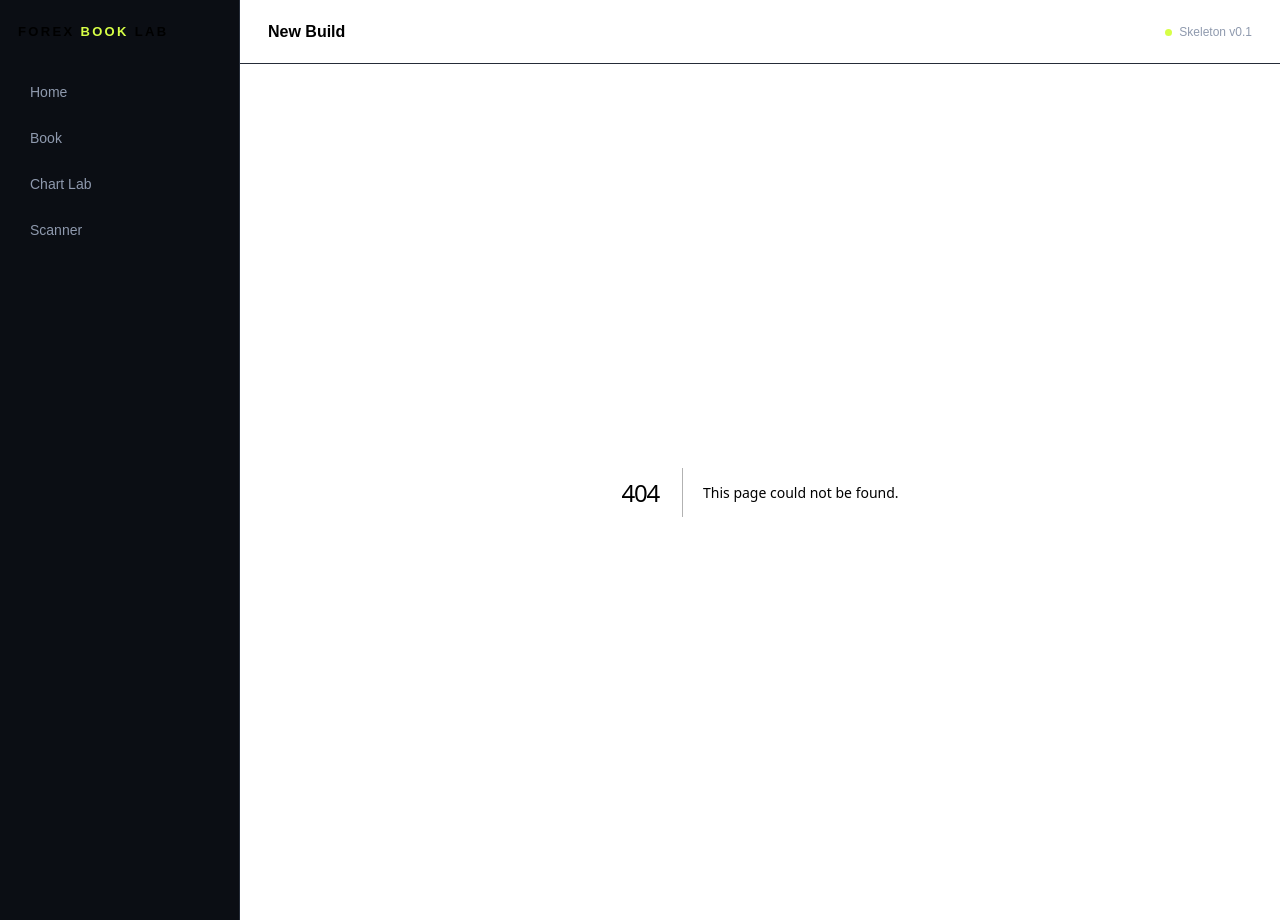
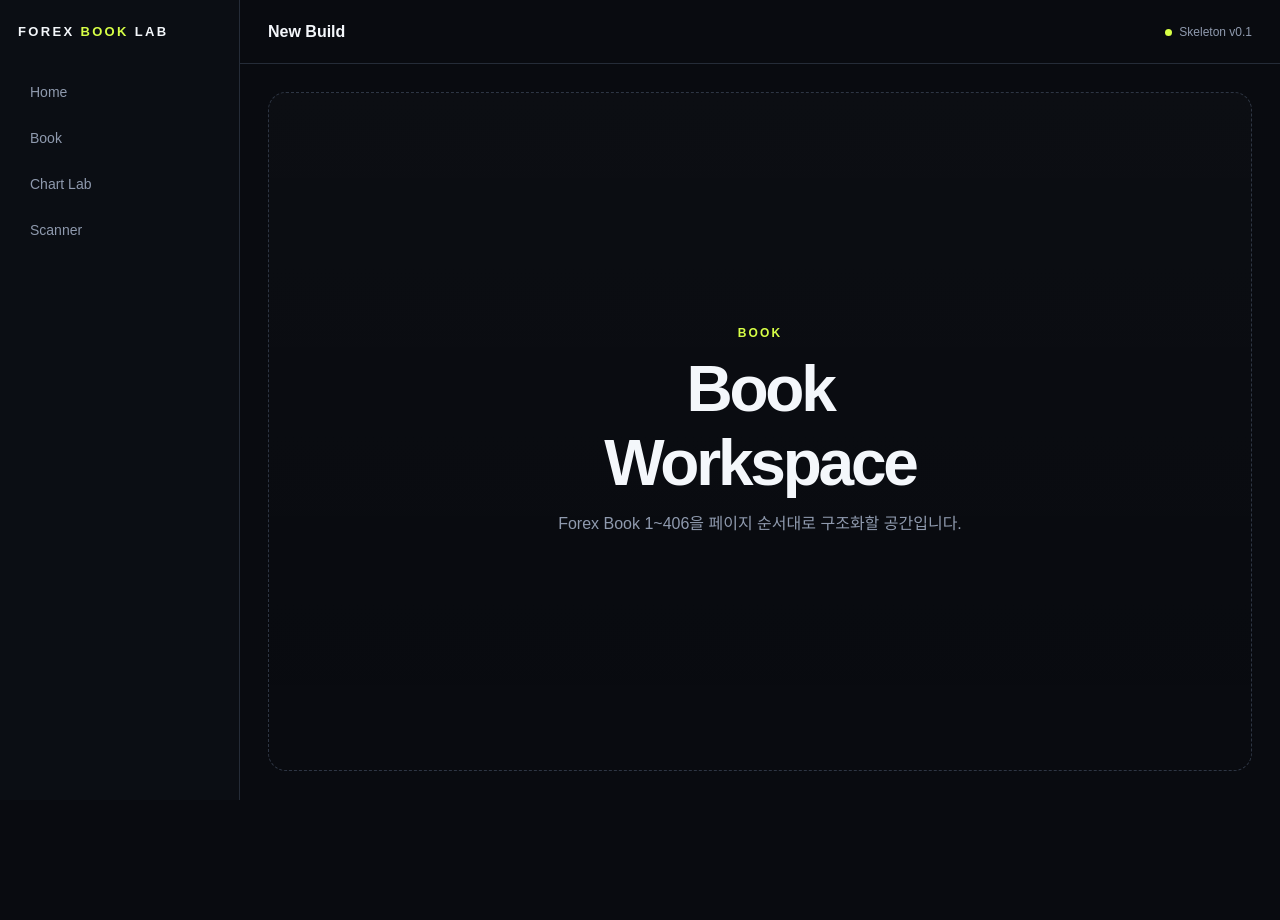
Before and after one commit to tjdrprns2001-coder/-pulse-radar-pro-v3, a Next.js app in the folder forex-book-lab/: page /book in a window 1280 px wide. Before the commit this address had no page. After the commit the page ends 800 px from the top, so only its background shows below. Built offline with nearby package versions, Linux system fonts and the light colour scheme.

Commit message:
forex-book-lab: add src/app/book/page.tsx

```diff
--- /dev/null
+++ b/forex-book-lab/src/app/book/page.tsx
@@ -0,0 +1,5 @@
+import { EmptyPage } from "@/components/empty-page";
+
+export default function BookPage() {
+  return <EmptyPage section="BOOK" title="Book Workspace" description="Forex Book 1~406을 페이지 순서대로 구조화할 공간입니다." />;
+}
```
